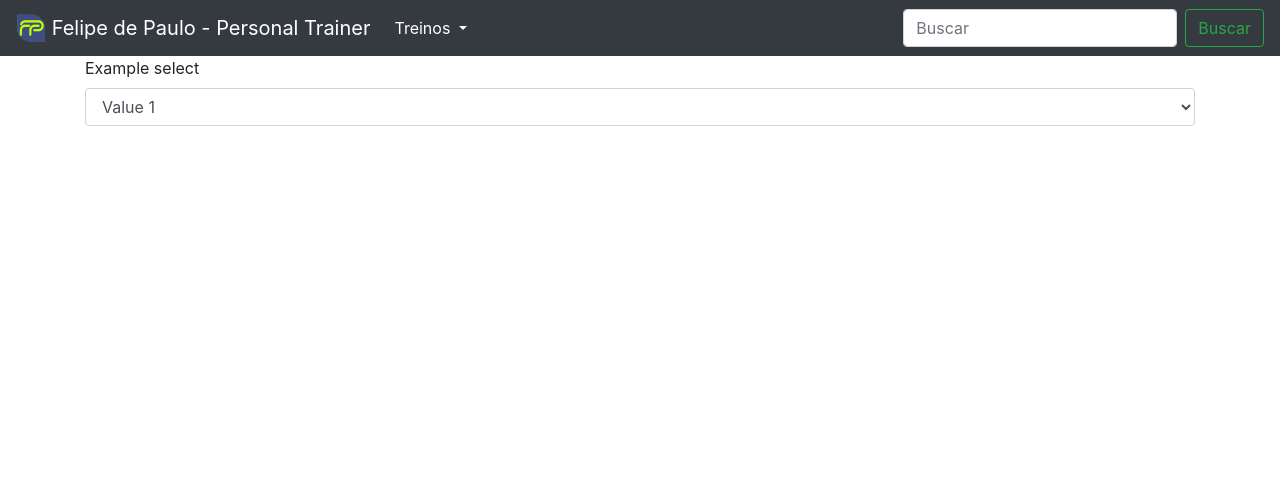
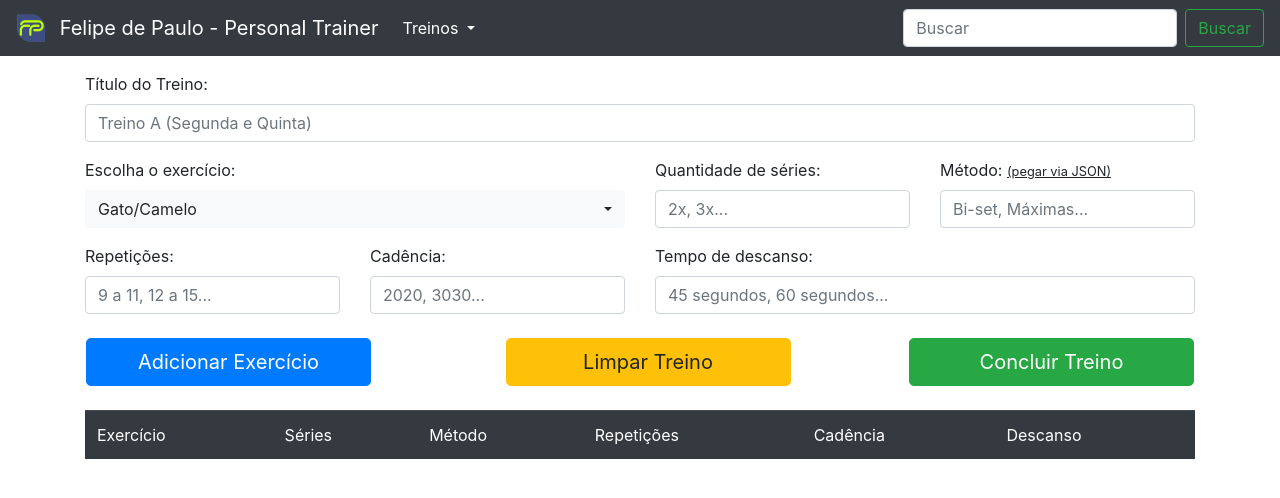
Before and after one commit to DaniloJesus/treinobuilder, a PHP site: page /form.php in a window 1280 px wide. Shown: the top 498 px of the page. Run offline with PHP 8.4, Linux system fonts and the light colour scheme.

Commit message:
Montagem form de treinos

```diff
--- a/form.php
+++ b/form.php
@@ -8,21 +8,101 @@
 
   <!-- Bootstrap CSS -->
   <link rel="stylesheet" href="https://stackpath.bootstrapcdn.com/bootstrap/4.4.1/css/bootstrap.min.css" integrity="sha384-Vkoo8x4CGsO3+Hhxv8T/Q5PaXtkKtu6ug5TOeNV6gBiFeWPGFN9MuhOf23Q9Ifjh" crossorigin="anonymous">
+  <link rel="stylesheet" href="https://cdnjs.cloudflare.com/ajax/libs/bootstrap-select/1.13.12/css/bootstrap-select.min.css" integrity="sha384-BJPGVhka8+B49CO2MFRKLZ0fD0v142Ssd+px+a64YvT+EoCupeZSxIxPvxafQ4cJ" crossorigin="anonymous">
 
-    <title>Hello, world!</title>
+  <title>Felipe de Paulo - Treino Builder</title>
 </head>
 
 <body>
   <?php include('includes/menu.html');
   $contents = json_decode(file_get_contents("src/data/videos.json"));
   ?>
-    <div class="container">
+  <div class="container mt-3">
     <form>
       <div class="form-group">
-          <label for="exampleFormControlSelect1">Example select</label>
-          <select class="form-control" id="exampleFormControlSelect1">
-            <option value="1">Value 1</option>
+        <label for="titulo">Título do Treino:</label>
+        <input id="titulo" class="form-control" type="text" placeholder="Treino A (Segunda e Quinta)">
+      </div>
+      <div class="row">
+        <div class="form-group col-6">
+          <label for="exercicio">Escolha o exercício:</label>
+          <select class="form-control selectpicker" data-show-subtext="true" data-live-search="true" id="exercicio">
+            <?php foreach ($contents as $tipo => $exercicio) : ?>
+              <optgroup label="<?php echo ucwords($tipo); ?>">
+                <?php foreach ($exercicio as $data) : ?>
+                  <option id="<?php echo $data->nome; ?>" value="<?php echo $data->nome; ?>" data-tokens="<?php echo $data->nome; ?>"><?php echo $data->nome; ?></option>
+                <?php endforeach; ?>
+              </optgroup>
+            <?php endforeach; ?>
           </select>
+        </div>
+        <div class="form-group col">
+          <label for="series">Quantidade de séries:</label>
+          <input id="series" class="form-control" type="text" placeholder="2x, 3x...">
+        </div>
+        <div class="form-group col">
+          <label for="metodo">Método: <small><u>(pegar via JSON)</u></small></label>
+          <input id="metodo" class="form-control" type="text" placeholder="Bi-set, Máximas...">
+        </div>
+      </div>
+
+      <div class="row">
+        <div class="form-group col">
+          <label for="repeticoes">Repetições:</label>
+          <input id="repeticoes" class="form-control" type="text" placeholder="9 a 11, 12 a 15...">
+        </div>
+        <div class="form-group col">
+          <label for="cadencia">Cadência:</label>
+          <input id="cadencia" class="form-control" type="text" placeholder="2020, 3030...">
+        </div>
+        <div class="form-group col-6">
+          <label for="descanso">Tempo de descanso:</label>
+          <input id="descanso" class="form-control" type="text" placeholder="45 segundos, 60 segundos...">
+        </div>
+      </div>
+      <div class="row justify-content-between">
+        <button id="adicionarExercicio" type="button" class="btn btn-primary btn-lg mt-2 ml-3 col-3">Adicionar Exercício</button>
+        <button id="limparTreino" type="button" class="btn btn-warning btn-lg mt-2 ml-3 col-3">Limpar Treino</button>
+        <button id="concluirTreino" type="button" class="btn btn-success btn-lg mt-2 mr-3 col-3" data-toggle="modal" data-target="#modalComplementoDoTreino">Concluir Treino</button>
+      </div>
+
+      <!-- Modal -->
+      <div class="modal fade" id="modalComplementoDoTreino" tabindex="-1" role="dialog" aria-labelledby="modalComplementoDoTreinoLabel" aria-hidden="true">
+        <div class="modal-dialog" role="document">
+          <div class="modal-content">
+            <div class="modal-header">
+              <h5 class="modal-title" id="modalComplementoDoTreinoLabel">Inserir mensagem de complemento do treino</h5>
+              <button type="button" class="close" data-dismiss="modal" aria-label="Close">
+                <span aria-hidden="true">&times;</span>
+              </button>
+            </div>
+            <div class="modal-body">
+              <div class="form-group">
+                <label for="labelComplementoTreino" class="col-form-label">Complemento do Treino:</label>
+                <textarea class="form-control" id="labelComplementoTreino"></textarea>
+              </div>
+            </div>
+            <div class="modal-footer">
+              <button type="button" class="btn btn-secondary" data-dismiss="modal">Fechar</button>
+              <button type="button" class="btn btn-primary">Submit Btn</button>
+            </div>
+          </div>
+        </div>
+      </div>
+      <!-- Modal -->
+      <div>
+        <table id="tabelaTreino" class="table table-striped table-dark mt-4">
+          <thead>
+            <td>Exercício</td>
+            <td>Séries</td>
+            <td>Método</td>
+            <td>Repetições</td>
+            <td>Cadência</td>
+            <td>Descanso</td>
+          </thead>
+          <tbody></tbody>
+
+        </table>
       </div>
     </form>
   </div>
@@ -30,7 +110,35 @@
 
 </html>
 <!-- Optional JavaScript -->
-<!-- jQuery first, then Popper.js, then Bootstrap JS -->
+<!-- jQuery first, then Popper.js, then Bootstraps JS -->
 <script src="https://code.jquery.com/jquery-3.4.1.min.js" integrity="sha256-CSXorXvZcTkaix6Yvo6HppcZGetbYMGWSFlBw8HfCJo=" crossorigin="anonymous"></script>
 <script src="https://cdn.jsdelivr.net/npm/popper.js@1.16.0/dist/umd/popper.min.js" integrity="sha384-Q6E9RHvbIyZFJoft+2mJbHaEWldlvI9IOYy5n3zV9zzTtmI3UksdQRVvoxMfooAo" crossorigin="anonymous"></script>
-<script src="https://stackpath.bootstrapcdn.com/bootstrap/4.4.1/js/bootstrap.min.js" integrity="sha384-wfSDF2E50Y2D1uUdj0O3uMBJnjuUD4Ih7YwaYd1iqfktj0Uod8GCExl3Og8ifwB6" crossorigin="anonymous"></script><?php
+<script src="https://stackpath.bootstrapcdn.com/bootstrap/4.4.1/js/bootstrap.min.js" integrity="sha384-wfSDF2E50Y2D1uUdj0O3uMBJnjuUD4Ih7YwaYd1iqfktj0Uod8GCExl3Og8ifwB6" crossorigin="anonymous"></script>
+<script src="https://cdnjs.cloudflare.com/ajax/libs/bootstrap-select/1.13.12/js/bootstrap-select.min.js" integrity="sha384-ykzduUaBYjweaCG/roIizm54PztxJiXT7XLC6dkluArvYbvp74xjRWxyzmg7u5/4" crossorigin="anonymous"></script>
+
+<script>
+  // Remover Exercicio da Tabela
+  function deleteExercicio(element) {
+    element.closest('tr').remove();
+  }
+
+  jQuery(function() {
+    // Adicionar exercicio ao Treino
+    jQuery('#adicionarExercicio').click(function() {
+      row = '<tr onclick="deleteExercicio(jQuery(this))"><td>##exercicio##</td><td>##series##</td><td>##metodo##</td><td>##repeticoes##</td><td>##cadencia##</td><td>##descanso##</td></tr>'
+      row = row.replace('##exercicio##', jQuery('#exercicio').val());
+      row = row.replace('##series##', jQuery('#series').val());
+      row = row.replace('##metodo##', jQuery('#metodo').val());
+      row = row.replace('##repeticoes##', jQuery('#repeticoes').val());
+      row = row.replace('##cadencia##', jQuery('#cadencia').val());
+      row = row.replace('##descanso##', jQuery('#descanso').val());
+
+      jQuery('#tabelaTreino > tbody:last-child').append(row);
+    });
+
+    // Limpar Treino
+    jQuery('#limparTreino').click(function() {
+      jQuery('#tabelaTreino tbody').empty();
+    });
+  });
+</script>
--- a/includes/menu.html
+++ b/includes/menu.html
@@ -1,6 +1,6 @@
 <nav class="navbar navbar-expand-lg navbar-dark bg-dark">
-  <a class="navbar-brand" href="#">
-    <img src="src/img/logo.png" width="30" height="30" class="d-inline-block align-top" alt="">
+  <a class="navbar-brand" href="index.php">
+    <img src="src/img/logo.png" width="30" height="30" class="d-inline-block align-top mr-2" alt="">
     Felipe de Paulo - Personal Trainer
   </a>
   <button class="navbar-toggler" type="button" data-toggle="collapse" data-target="#navbarSupportedContent" aria-controls="navbarSupportedContent" aria-expanded="false" aria-label="Toggle navigation">
@@ -20,7 +20,7 @@
           Treinos
         </a>
         <div class="dropdown-menu" aria-labelledby="navbarDropdown">
-          <a class="dropdown-item" href="#">Montar treino</a>
+          <a class="dropdown-item" href="form.php" target="_self">Montar treino</a>
           <!-- <a class="dropdown-item" href="#">Another action</a> -->
           <!-- <div class="dropdown-divider"></div> -->
           <!-- <a class="dropdown-item" href="#">Something else here</a> -->
--- a/index.php
+++ b/index.php
@@ -9,7 +9,7 @@
     <!-- Bootstrap CSS -->
     <link rel="stylesheet" href="https://stackpath.bootstrapcdn.com/bootstrap/4.4.1/css/bootstrap.min.css" integrity="sha384-Vkoo8x4CGsO3+Hhxv8T/Q5PaXtkKtu6ug5TOeNV6gBiFeWPGFN9MuhOf23Q9Ifjh" crossorigin="anonymous">
 
-    <title>Hello, world!</title>
+    <title>Felipe de Paulo - Treino Builder</title>
 </head>
 
 <body>
```
Also changed, not shown: aluno.php (added). Lines whose indentation alone changed are shown as unchanged.
